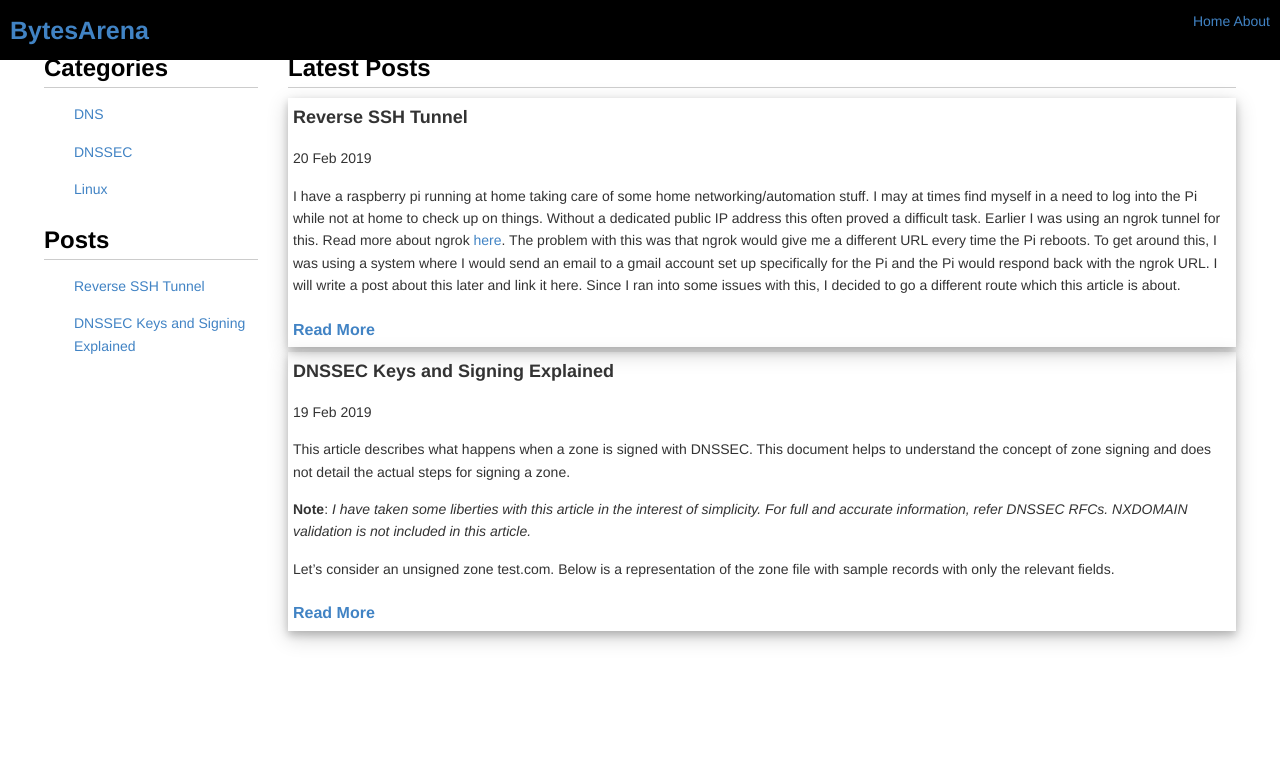
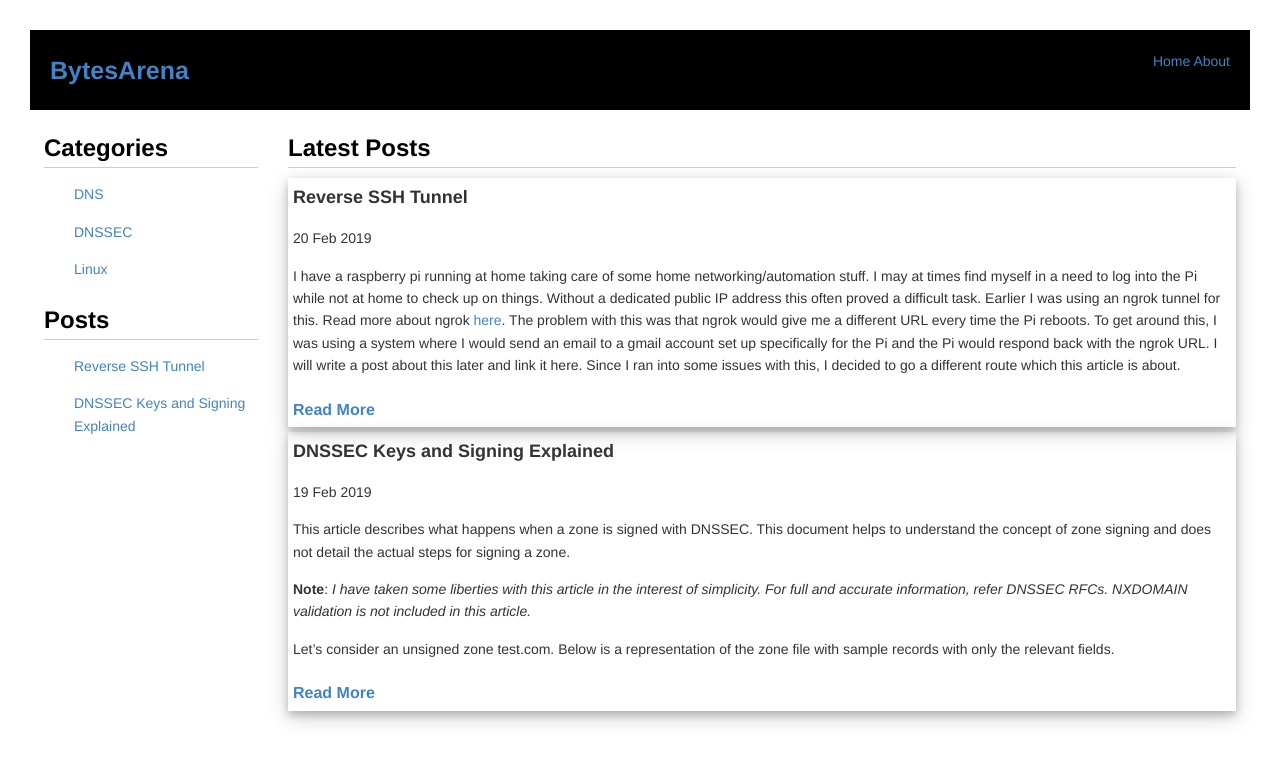
Before and after one commit to bytesarena/bytesarena.github.io, a Jekyll site: the page built from index.html, in a window 1280 px wide. Shown: the top 763 px of the page. Built offline with Jekyll 4.4.1, drawn with Linux system fonts in a browser that asks for light colours.

Commit message:
Too lazy to type a real commit message

```diff
--- a/assets/css/style.css
+++ b/assets/css/style.css
@@ -97,7 +97,6 @@ body {
   background-color: black;
   padding: 10px;
   top: 0;
-  position: fixed;
 }
 
 
```
Also changed, not shown: 1 other file.
